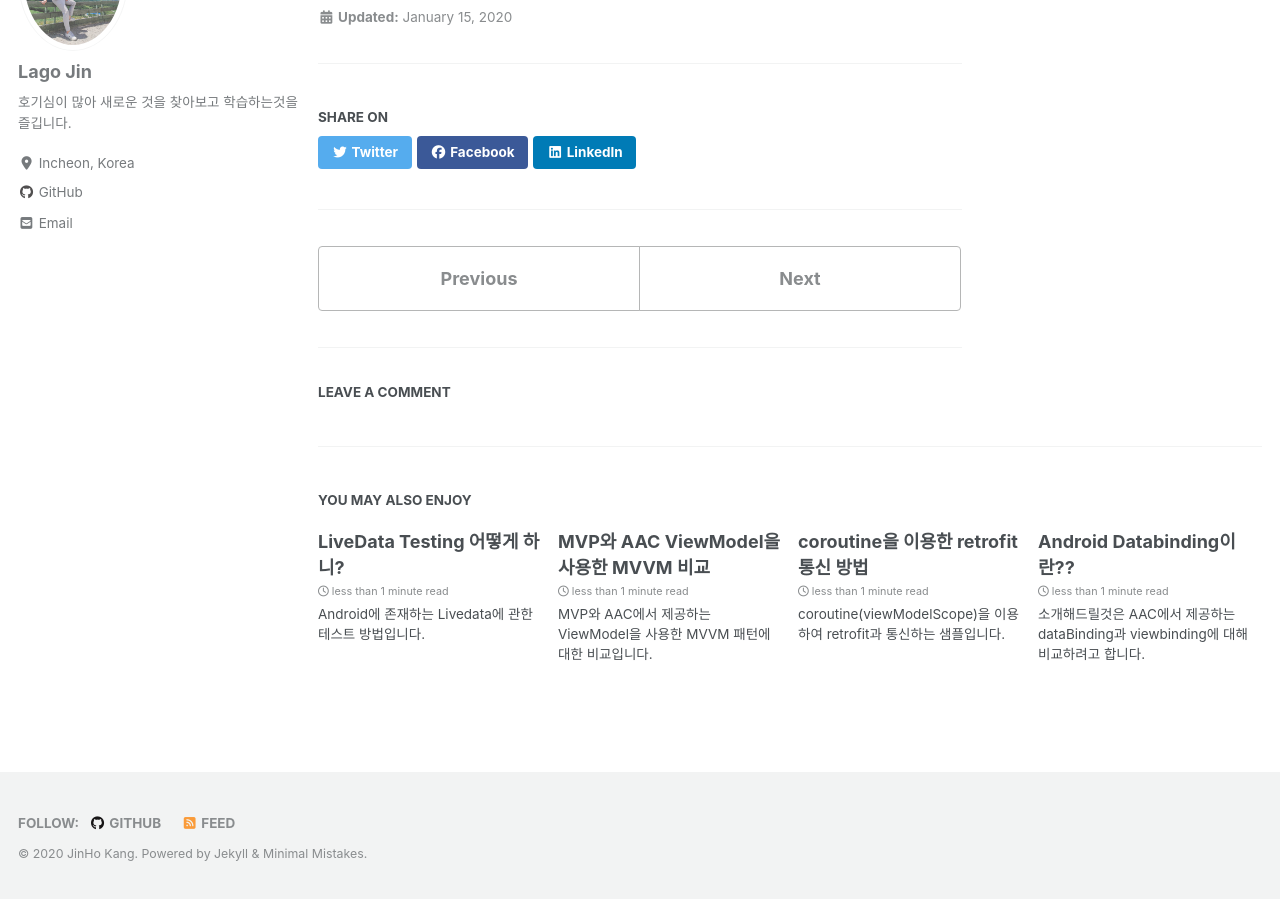
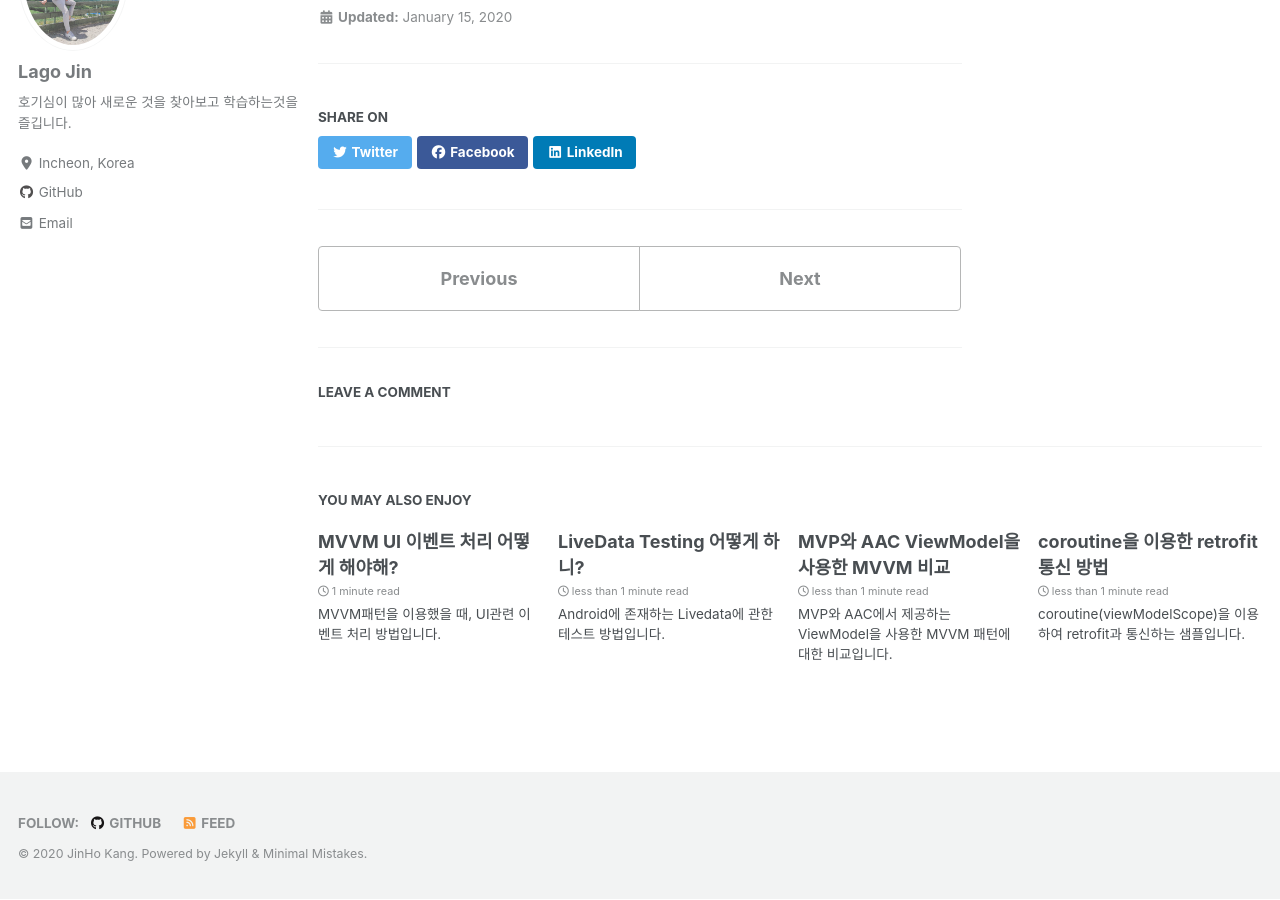
Before and after one commit to lagoJin/lagoJin.github.io, a Jekyll site: the page built from _posts/2020/01/2020-01-15-kotlin-queue.md, in a window 1280 px wide and 900 px high, scrolled down 1850 px. Built offline with Jekyll 4.4.1, drawn with Linux system fonts in a browser that asks for light colours; cached includes are drawn as plain includes; nearby versions of some CDN libraries; comment, search, counter and statistics services are not loaded; part of the change alters nothing that is shown.

Commit message:
이벤트 처리 업데이트

````diff
--- a/_posts/2020/01/2020-01-15-kotlin-queue.md
+++ b/_posts/2020/01/2020-01-15-kotlin-queue.md
@@ -13,9 +13,11 @@ tags :
 ---
 
 ### 1.개요
+
 kotlin에서 제공하는 list를 이용하여 queue를 이용하여 구현한 방법에 대해 소개하려고 합니다.
 
 ### 2. Queue란?
+
 First In First Out의 형태를 가지며 입력은 enqueue, 출력은 dequeue이라고 부른다.
 
 👉쉽게 말해 표를 끊기 위해 줄을 서는 모습을 상상하면 좋다. 맨 처음 줄을 선 사람은 맨 처음 결제할 수 밖에 없다.
@@ -23,6 +25,7 @@ First In First Out의 형태를 가지며 입력은 enqueue, 출력은 dequeue
 ---
 
 ### 3. Kotlin Queue 정의
+
 ```kotlin
     interface QueueImplement<Type> {
 
@@ -34,9 +37,11 @@ First In First Out의 형태를 가지며 입력은 enqueue, 출력은 dequeue
 
     }
 ```
+
 ※ Generic을 이용하여 사용자가 원하는 데이터 형을 넣을 수 있도록 구현
 
 ### 4. kotlin Queue 구현
+
 ```kotlin
     class Queue : QueueImplement<Int> {
         var list = mutableListOf<Int>()
@@ -70,4 +75,5 @@ First In First Out의 형태를 가지며 입력은 enqueue, 출력은 dequeue
 ```
 
 ### 5. 결론
+
 kotlin에서 list를 이용하면 간단하게 Queue를 구현할 수 있다. 값이 존재하지 않을 때 필자는 null을 사용하여 값이 없을때를 판단 해주었으나, 다른 방법도 활용이 가능할 것이라 생각합니다.
--- /dev/null
+++ b/_posts/2020/04/2020-04-12-event.md
@@ -0,0 +1,93 @@
+---
+title: MVVM UI 이벤트 처리 어떻게 해야해?
+last_modified_at: '2020-04-12 21:00:00 +0300'
+published : true
+excerpt: MVVM패턴을 이용했을 때, UI관련 이벤트 처리 방법입니다.
+comments : true
+toc : true
+toc_sticky: true
+tags :
+    - Kotlin
+    - Android
+    - Event
+    - SingleLiveEvent
+    - UnitTest
+---
+
+### 1. 개요
+
+MVVM 패턴을 이용하면 UI관련 처리 이벤트가 발생한 경우 한번의 옵져빙을 하고 관찰자가 비활성화 되어야 합니다. 이러한 경우에 LiveData를 대체할 수 있는 방법을 소개해드리겠습니다.
+
+### 2. 코드
+
+```kotlin
+/**
+ * Used as a wrapper for data that is exposed via a LiveData that represents an event.
+ */
+open class Event<out T>(private val content: T) {
+
+    var hasBeenHandled = false
+        private set // Allow external read but not write
+
+    /**
+     * Returns the content and prevents its use again.
+     */
+    fun getContentIfNotHandled(): T? {
+        return if (hasBeenHandled) {
+            null
+        } else {
+            hasBeenHandled = true
+            content
+        }
+    }
+
+    /**
+     * Returns the content, even if it's already been handled.
+     */
+    fun peekContent(): T = content
+}
+
+/**
+ * An [Observer] for [Event]s, simplifying the pattern of checking if the [Event]'s content has
+ * already been handled.
+ *
+ * [onEventUnhandledContent] is *only* called if the [Event]'s contents has not been handled.
+ */
+class EventObserver<T>(private val onEventUnhandledContent: (T) -> Unit) : Observer<Event<T>> {
+    override fun onChanged(event: Event<T>?) {
+        event?.getContentIfNotHandled()?.let { value ->
+            onEventUnhandledContent(value)
+        }
+    }
+}
+```
+
+### 3. 사용예시
+
+```kotlin
+class MainViewModel: ViewModel() {
+
+    private val _clickToNext = MutableLiveData<Event<Unit>>()
+    val clickToStart : LiveData<Event<Unit>>
+        get() = _clickToNext
+    fun startNext(){
+        _clickToNext.value = Event(Unit)
+    }
+
+}
+```
+
+```kotlin
+mainViewModel.clickToNext.observer(this, EventObserver {
+    startActivity(Next...)
+})
+
+```
+
+이러한 형태로 사용을 하게 되면, 한번 만 사용하는 것을 확실히 알 수 있습니다.
+
+### [4. 참고자료](https://medium.com/androiddevelopers/livedata-with-snackbar-navigation-and-other-events-the-singleliveevent-case-ac2622673150)
+
+### 5. 결론
+
+평소 SingleLiveEvent를 사용하였지만, UnitTest를 작성하는 과정에서 어려움을 느껴 자료를 찾아보던 중 알게 되었습니다. 이벤트 처리 과정에서 명확히 할 수 있는 좋은 자료입니다.
````
Also changed, not shown: assets/images/2020/01/room_architecture.png (added).
